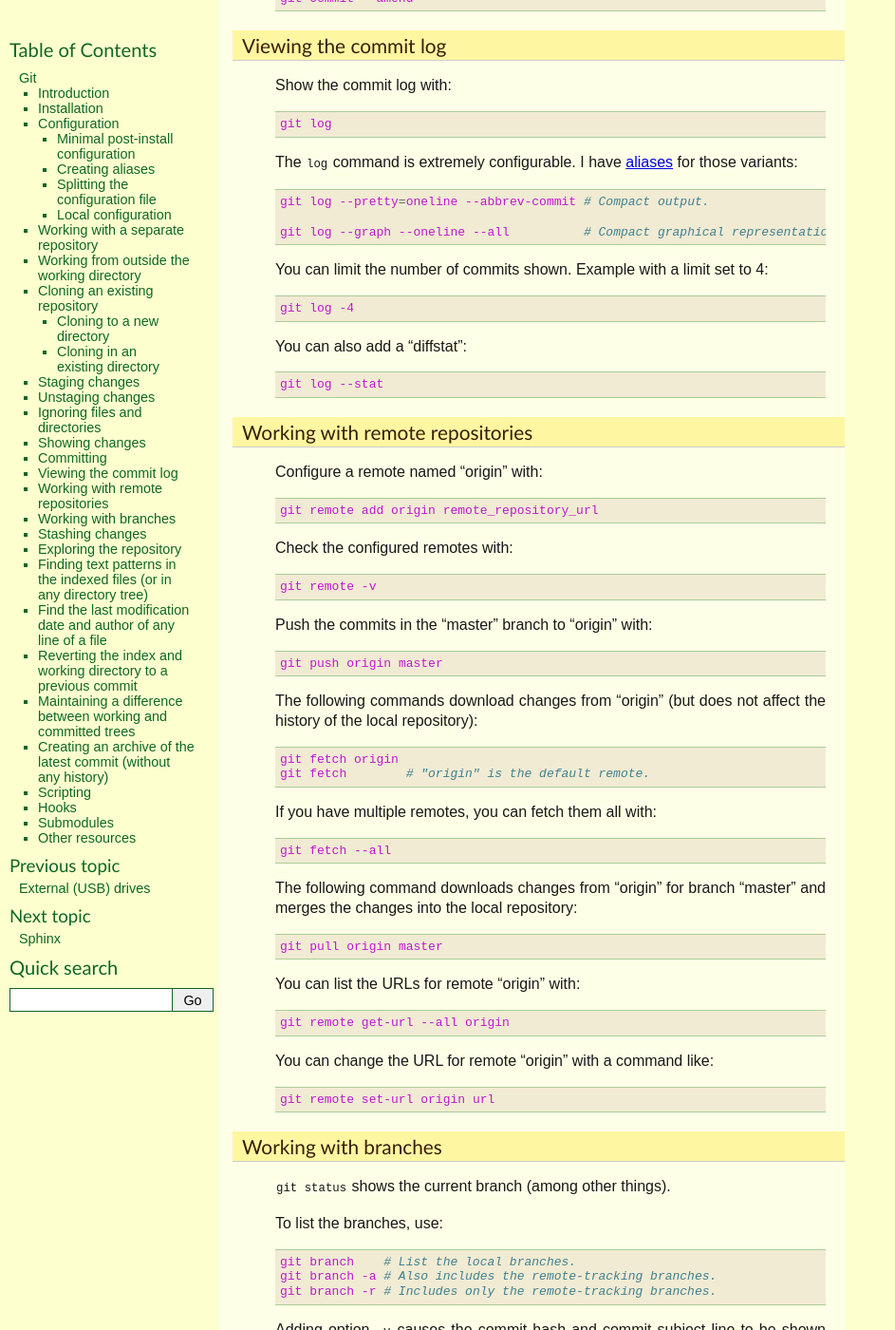
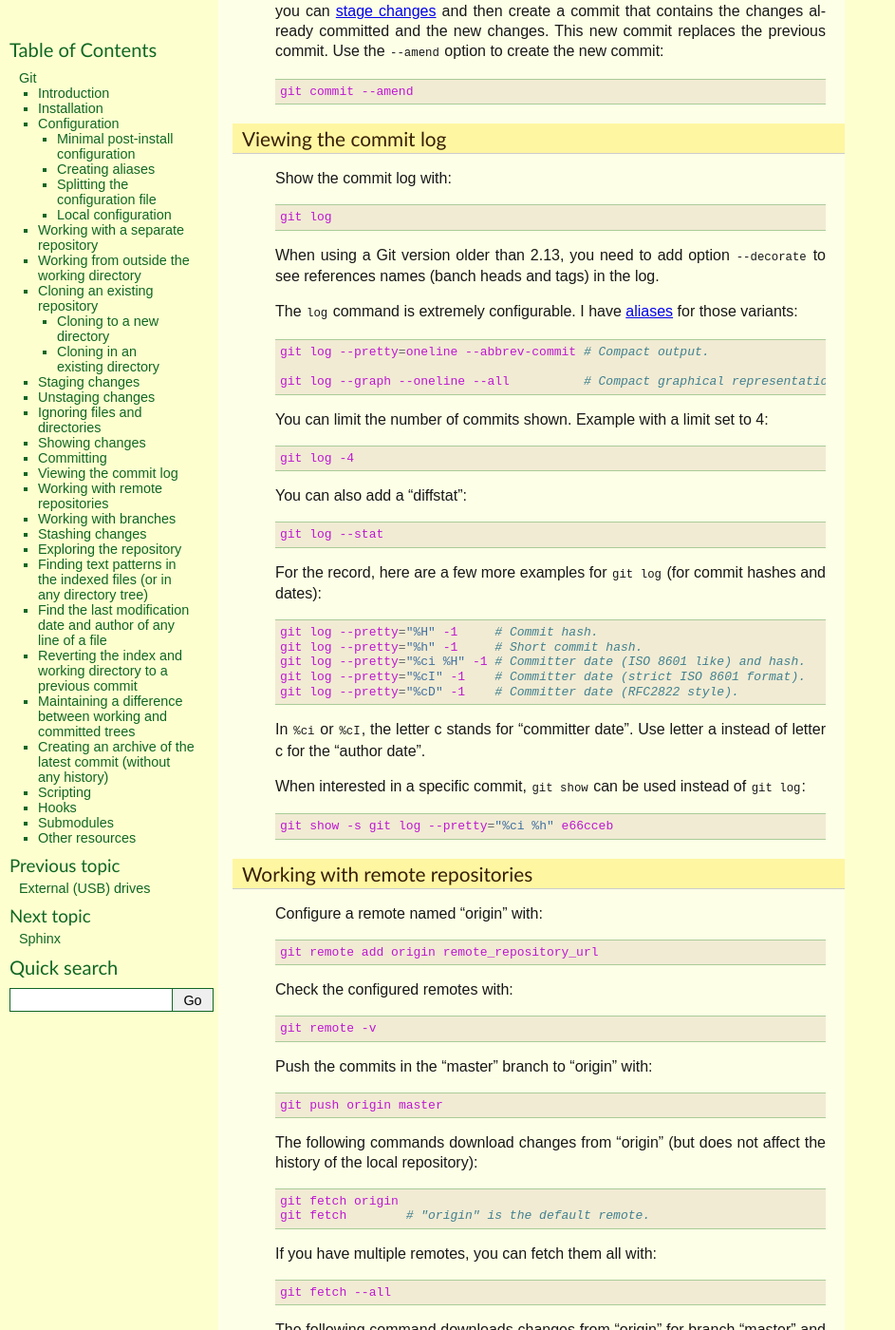
Before and after one commit to thierr26/thierr26_personal_notes_sphinx_sources, a Sphinx documentation site: the page built from source/git.rst, in a window 1280 px wide and 1400 px high, scrolled down 7398 px. Shown: the whole window at 95% size, without its empty margins (0-943 px from the left). Built offline with Sphinx 7.4.7, drawn with Linux system fonts in a browser that asks for light colours; some of the changed text lies outside the part shown.

Commit message:
Add git log/git show/git diff-tree examples

```diff
--- a/source/git.rst
+++ b/source/git.rst
@@ -341,6 +341,7 @@ Showing changes
 
 .. index::
   pair: Git; diff
+  pair: Git; log
 
 Show the difference between what is staged (or what is in the last commit if no
 change is staged) and the working tree with::
@@ -383,6 +384,11 @@ Show the difference between two particular commits with commands like::
 
   git diff 42b9c3b a92c02a -- path/to/files # Shows changes for the specified
                                             # files only.
+
+In some cases, ``git log -p`` can be a good alternative to ``git diff``::
+
+  git log -p -1 a92c02a -- path/to/files # Shows log message and changes made
+                                         # for commit a92c02a.
 
 
 Committing
@@ -427,10 +433,16 @@ Viewing the commit log
 .. index::
   triple: Git; log; compact
   triple: Git; log; graph
+  triple: Git; log; commit date formatting
+  triple: Git; log; commit hash
+  pair: Git; show
 
 Show the commit log with::
 
   git log
+
+When using a Git version older than 2.13, you need to add option
+``--decorate`` to see references names (banch heads and tags) in the log.
 
 The ``log`` command is extremely configurable. I have
 :ref:`aliases <git_aliases>` for those variants::
@@ -446,6 +458,23 @@ You can limit the number of commits shown. Example with a limit set to 4::
 You can also add a "diffstat"::
 
   git log --stat
+
+For the record, here are a few more examples for ``git log`` (for commit hashes
+and dates)::
+
+  git log --pretty="%H" -1     # Commit hash.
+  git log --pretty="%h" -1     # Short commit hash.
+  git log --pretty="%ci %H" -1 # Committer date (ISO 8601 like) and hash.
+  git log --pretty="%cI" -1    # Committer date (strict ISO 8601 format).
+  git log --pretty="%cD" -1    # Committer date (RFC2822 style).
+
+In ``%ci`` or ``%cI``, the letter c stands for "committer date". Use letter a
+instead of letter c for the "author date".
+
+When interested in a specific commit, ``git show`` can be used instead of ``git
+log``::
+
+  git show -s git log --pretty="%ci %h" e66cceb
 
 
 Working with remote repositories
@@ -817,6 +846,7 @@ Scripting
   pair: Git; rev-parse
   pair: Git; for-each-ref
   pair: Git; diff-index
+  pair: Git; diff-tree
   pair: Git; show-ref
   pair: Git; merge-base
 
@@ -862,6 +892,11 @@ Here are a few Git commands that are useful for scripting::
                                             # possibly with untracked files),
                                             # with non zero exit status
                                             # otherwise.
+
+  git diff-tree --name-only -r HEAD         # Lists the files changed in the
+                                            # last commit. Use option
+                                            # ``--no-commit-id`` to suppress
+                                            # the first line (commit hash).
 
   git status --porcelain                    # Outputs nothing if the working
                                             # directory is clean (and without
```
